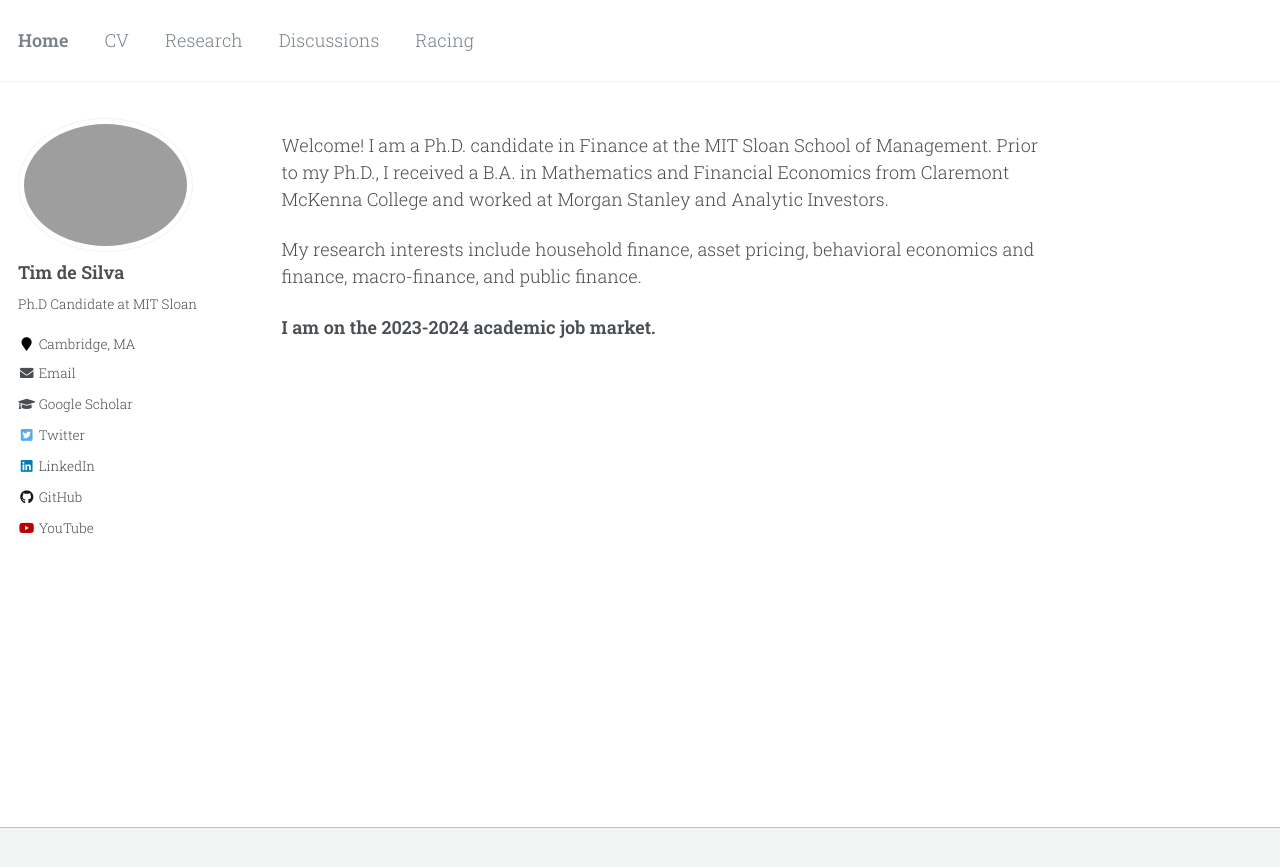
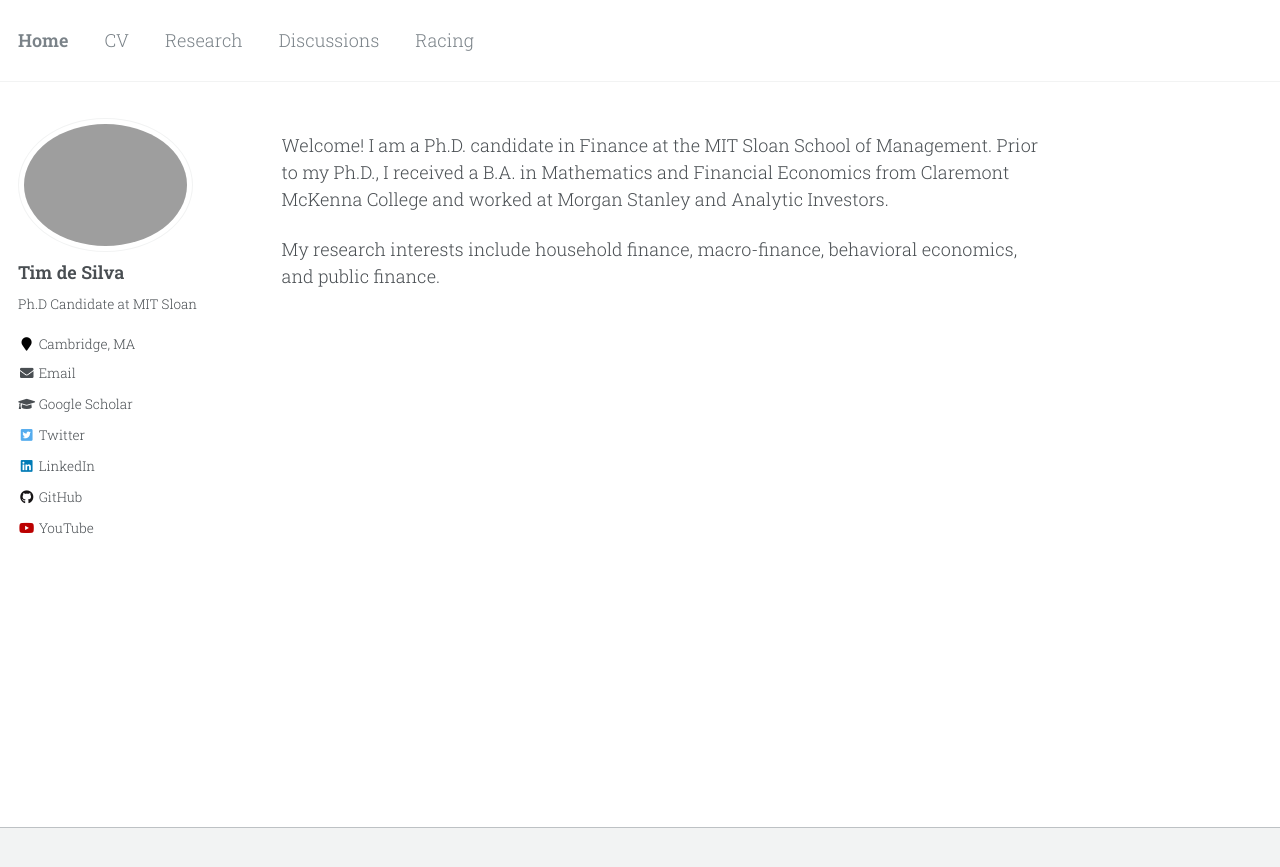
Before and after one commit to timhdesilva/timhdesilva.github.io, a Jekyll site: the page built from _pages/about.html, in a window 1280 px wide. Shown: the top 867 px of the page. Built offline with Jekyll 4.4.1, drawn with Linux system fonts in a browser that asks for light colours.

Commit message:
update cv and about

```diff
--- a/_pages/about.html
+++ b/_pages/about.html
@@ -12,8 +12,5 @@ redirect_from:
   Welcome! I am a Ph.D. candidate in Finance at the MIT Sloan School of Management. Prior to my Ph.D., I received a B.A. in Mathematics and Financial Economics from Claremont McKenna College and worked at Morgan Stanley and Analytic Investors.
 </p>
 <p>
-  My research interests include household finance, asset pricing, behavioral economics and finance, macro-finance, and public finance.
+  My research interests include household finance, macro-finance, behavioral economics, and public finance.
 </p>
-<p>
- <strong>I am on the 2023-2024 academic job market.</strong>
-</p>
```
Also changed, not shown: 1 other file.
